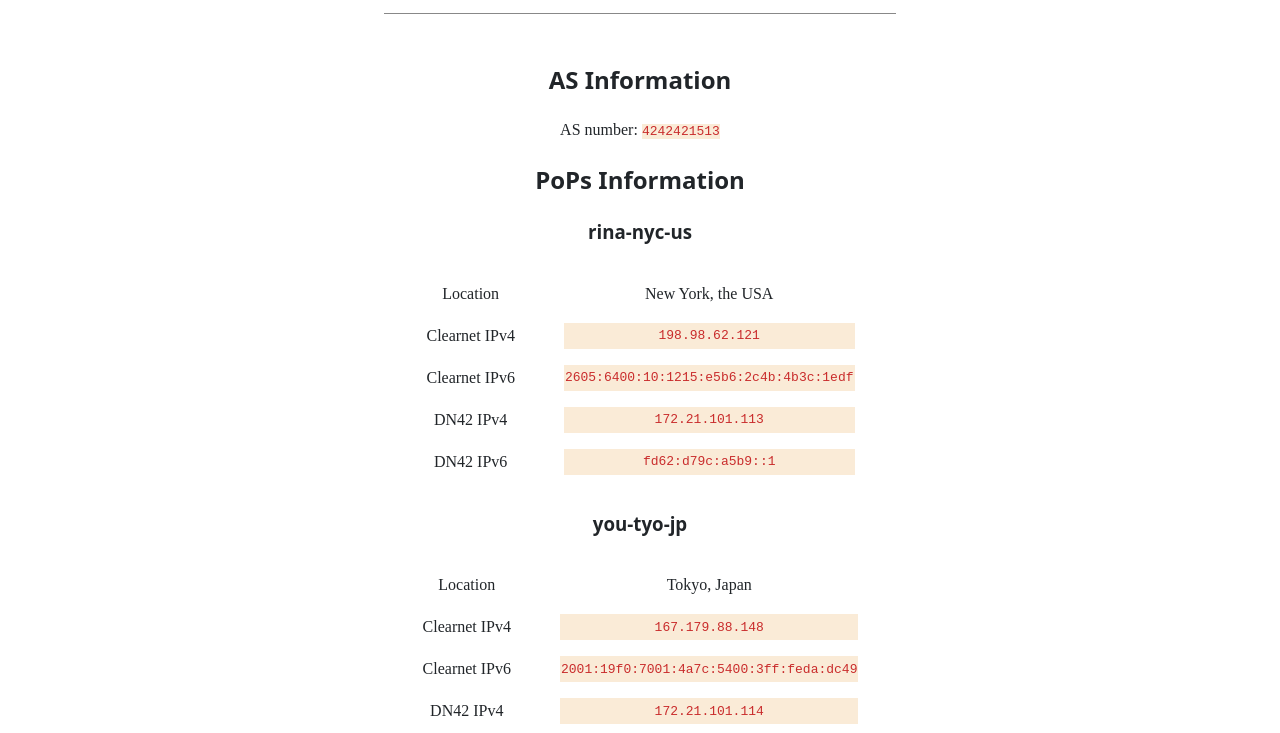
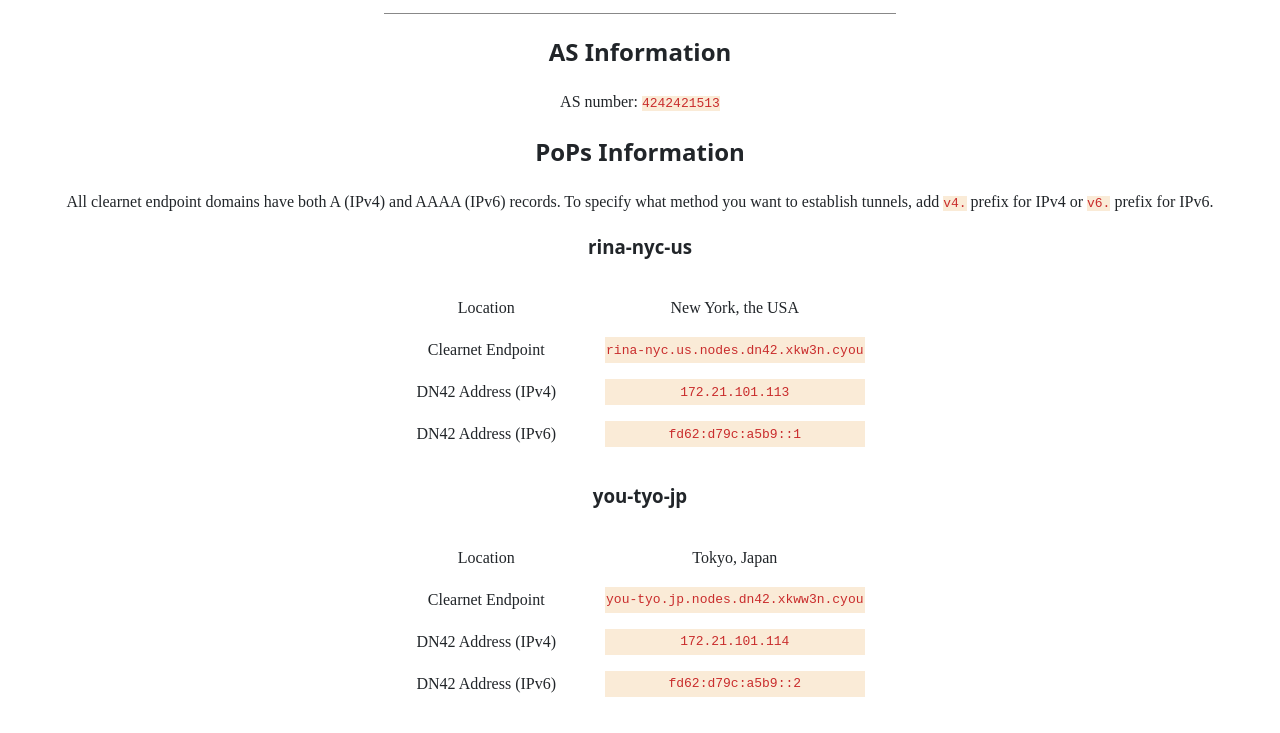
Before and after one commit to xkww3n/DN42-Home, a plain HTML site: page dn42.html in a window 1280 px wide. Shown: the part 55-788 px from the top of the page. Drawn offline with Linux system fonts and the light colour scheme.

Commit message:
Fix typo, add copyright info and standardization of node info

```diff
--- a/dn42.html
+++ b/dn42.html
@@ -15,13 +15,15 @@
 
   <main>
     <h2>AS Information</h2>
-
       <p class="info">
         AS number: <span class="pre">4242421513</span>
       </p>
 
     <h2>PoPs Information</h2>
-
+      <p class="info">
+        All clearnet endpoint domains have both A (IPv4) and AAAA (IPv6) records.
+        To specify what method you want to establish tunnels, add <span class="pre">v4.</span> prefix for IPv4 or <span class="pre">v6.</span> prefix for IPv6.
+      </p>
       <h3>rina-nyc-us</h3>
       <table>
         <tbody>
@@ -30,19 +32,15 @@
             <td>New York, the USA</td>
           </tr>
           <tr>
-          <td>Clearnet IPv4</td>
-          <td class="pre">198.98.62.121</td>
+            <td>Clearnet Endpoint</td>
+            <td class="pre">rina-nyc.us.nodes.dn42.xkw3n.cyou</td>
           </tr>
           <tr>
-          <td>Clearnet IPv6</td>
-          <td class="pre">2605:6400:10:1215:e5b6:2c4b:4b3c:1edf</td>
-        </tr>
-        <tr>
-          <td>DN42 IPv4</td>
+            <td>DN42 Address (IPv4)</td>
             <td class="pre">172.21.101.113</td>
           </tr>
           <tr>
-          <td>DN42 IPv6</td>
+            <td>DN42 Address (IPv6)</td>
             <td class="pre">fd62:d79c:a5b9::1</td>
           </tr>
         </tbody>
@@ -56,19 +54,15 @@
             <td>Tokyo, Japan</td>
           </tr>
           <tr>
-          <td>Clearnet IPv4</td>
-          <td class="pre">167.179.88.148</td>
+            <td>Clearnet Endpoint</td>
+            <td class="pre">you-tyo.jp.nodes.dn42.xkww3n.cyou</td>
           </tr>
           <tr>
-          <td>Clearnet IPv6</td>
-          <td class="pre">2001:19f0:7001:4a7c:5400:3ff:feda:dc49</td>
-        </tr>
-        <tr>
-          <td>DN42 IPv4</td>
+            <td>DN42 Address (IPv4)</td>
             <td class="pre">172.21.101.114</td>
           </tr>
           <tr>
-          <td>DN42 IPv6</td>
+            <td>DN42 Address (IPv6)</td>
             <td class="pre">fd62:d79c:a5b9::2</td>
           </tr>
         </tbody>
@@ -86,7 +80,7 @@
   <div class="br"></div>
 
   <footer>
-    A non-commerical, experimental networking project.<br>
+    A non-commercial, experimental networking project.<br>
     <a href="/" style="text-decoration: none;">Back to home page.</a>
   </footer>
 </html>
--- a/style.css
+++ b/style.css
@@ -9,8 +9,8 @@ main{
     padding-right: 1.5rem;
     padding-left: 1.5rem;
     text-align: center;
-    margin-bottom: 3rem;
-    margin-top: 3rem;
+    margin-bottom: 1rem;
+    margin-top: 1rem;
 }
 
 header{
@@ -31,10 +31,7 @@ h1 {
 p.alt {
     margin-top: 0;
     margin-bottom: 1rem;
-    margin-top: 0;
-    margin-bottom: 1rem;
     color: #888;
-    font-size: 0.8rem;
     font-size: 0.8rem;
 }
 
```
Also changed, not shown: dns.html (+1 -1 lines), index.html (+4 -3 lines). Lines whose indentation alone changed are shown as unchanged.
